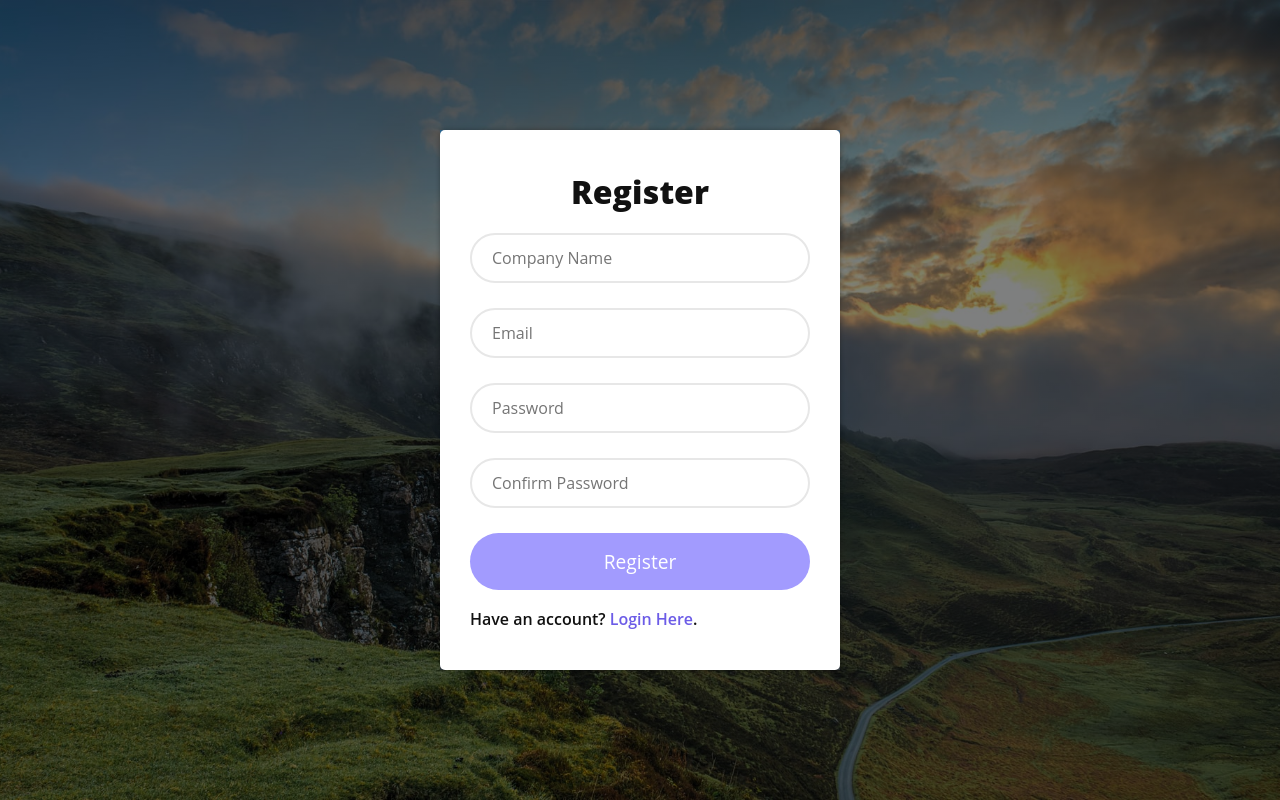
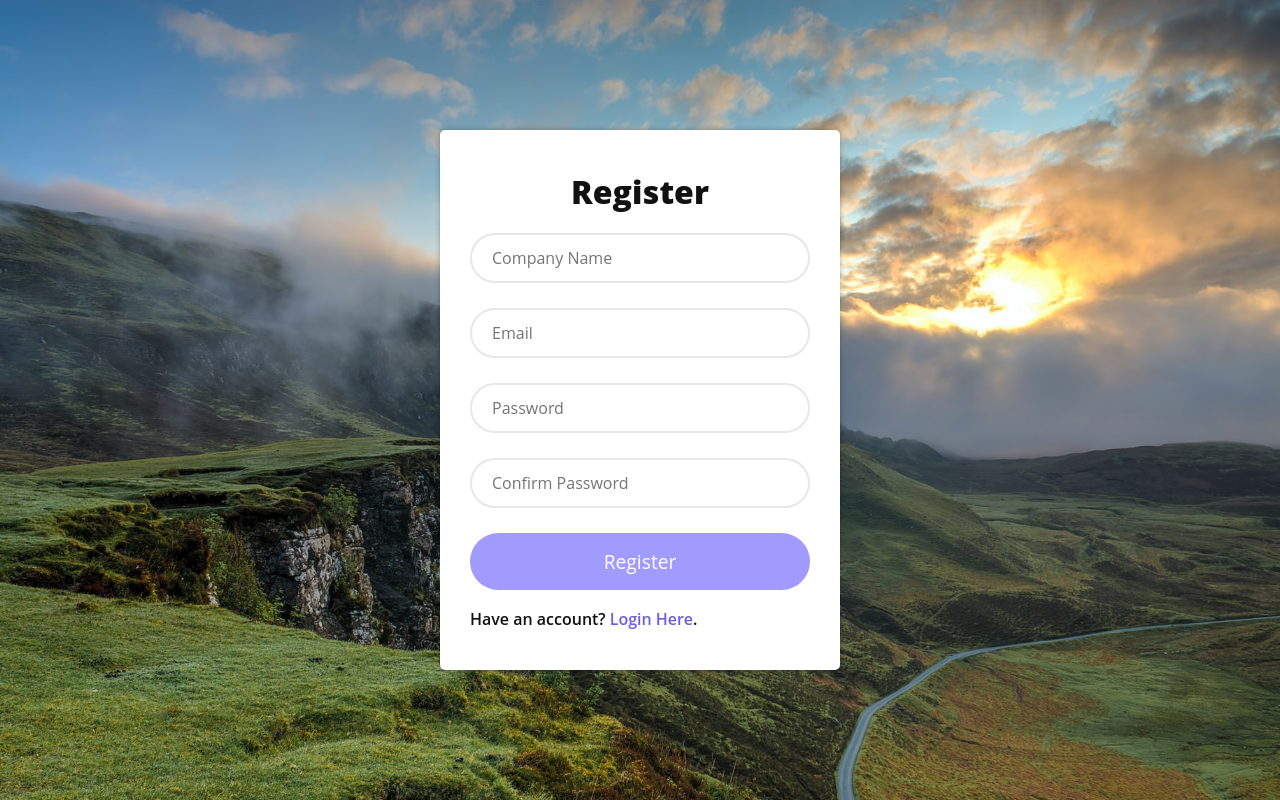
Before and after one commit to CatFishtech/CatFishTech-Home, a PHP site: page /register.php in a window 1280 px wide. Run offline with PHP 8.4, Linux system fonts and the light colour scheme; data that the repository does not hold is empty.

Commit message:
update register.php

```diff
--- a/register.php
+++ b/register.php
@@ -56,8 +56,7 @@ if (isset($_POST['submit'])) {
 
 <link href="style1.css" rel='stylesheet' type='text/css' />
 </head>
-<body>
-<div style="background-image: url('images/bg.jpg');">
+<body style="background-image: url('images/bg.jpg');">
       <div class="container">
 		<form action="" method="POST" class="login-email">
             <p class="login-text" style="font-size: 2rem; font-weight: 800;">Register</p>
@@ -79,8 +78,5 @@ if (isset($_POST['submit'])) {
 			<p class="login-register-text">Have an account? <a href="login.php">Login Here</a>.</p>
 		</form>
 	</div>
-</div>
-
-
 </body>
 </html>
```
